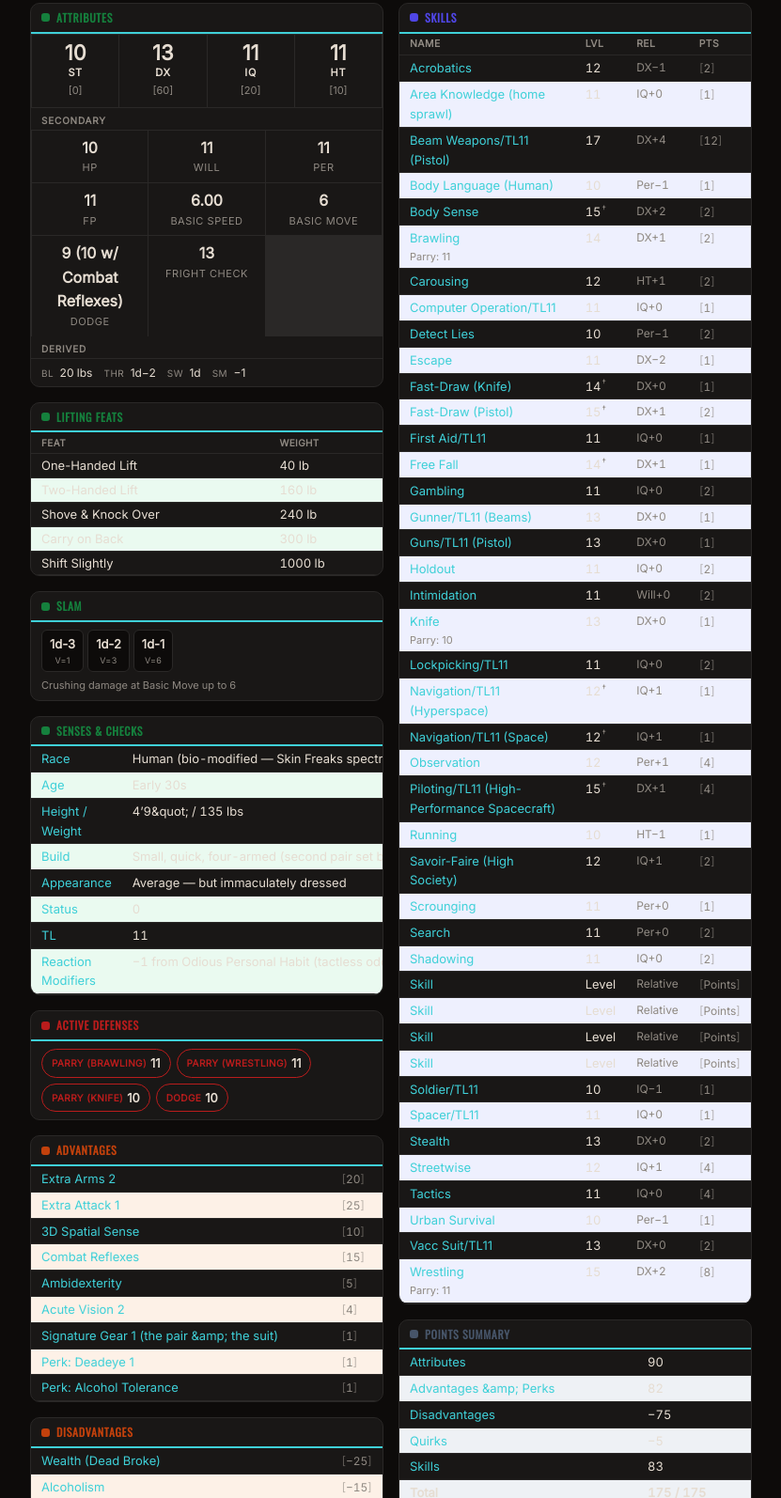
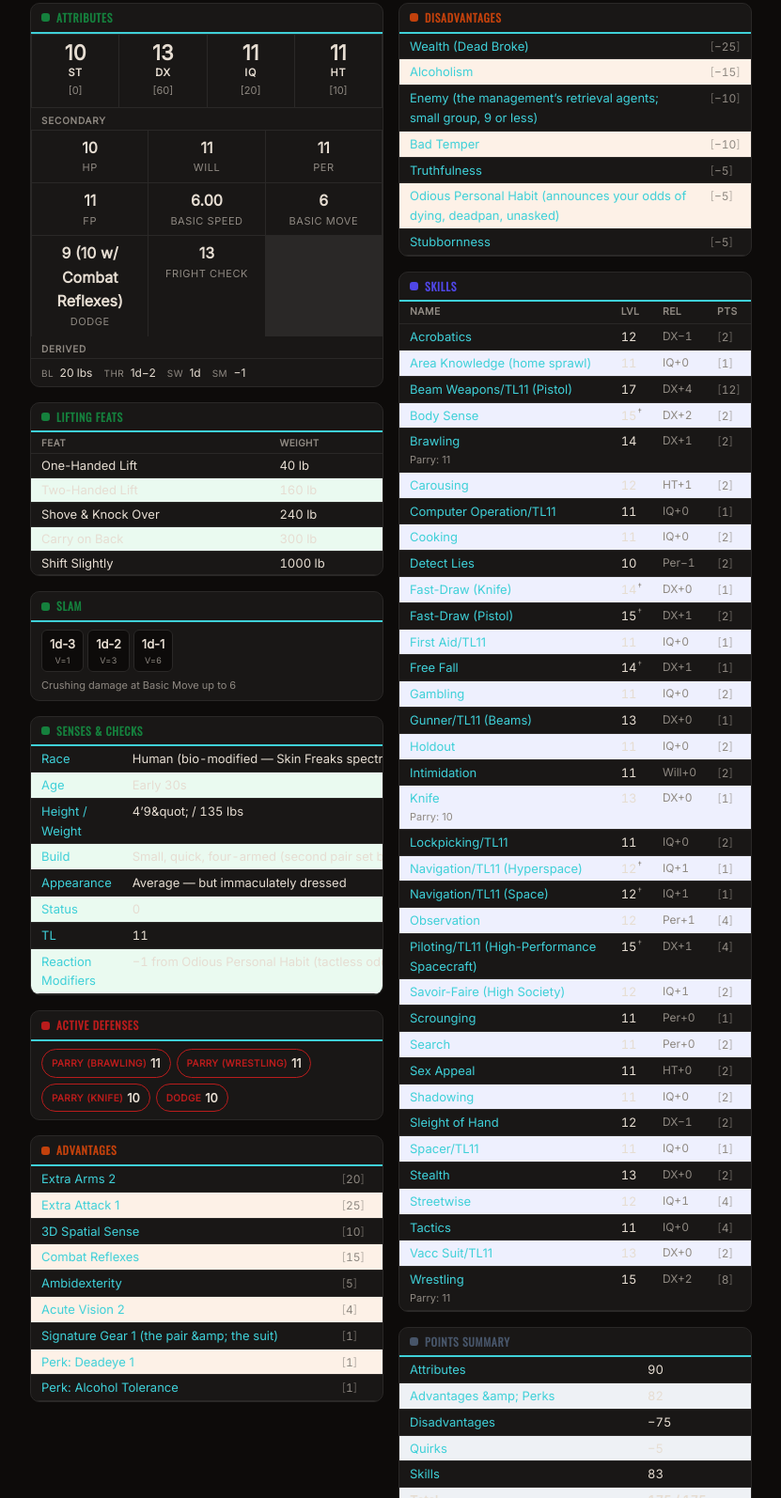
Before and after one commit to AntTheLimey/dead-end, a website: page docs/characters/pcs/ronin-sanchez.html in a window 1280 px wide. Shown: the part 588-2182 px from the top of the page at 94% size, without its empty margins (224-1055 px from the left). Drawn offline with nearby package versions, Linux system fonts and the light colour scheme.

Commit message:
Fix phantom skill rows on PC pages; add Ronin skill updates

```diff
--- a/docs/characters/pcs/ronin-sanchez.html
+++ b/docs/characters/pcs/ronin-sanchez.html
@@ -116,20 +116,18 @@
 <section class="blk cat-skill"><h2>Skills</h2><table><thead><tr><th>Name</th><th class="num">Lvl</th><th class="num">Rel</th><th class="num">Pts</th></tr></thead><tbody><tr><td class="nm">Acrobatics</td><td class="num">12</td><td class="num rel">DX−1</td><td class="num"><span class="cost">2</span></td></tr>
 <tr><td class="nm">Area Knowledge (home sprawl)</td><td class="num">11</td><td class="num rel">IQ+0</td><td class="num"><span class="cost">1</span></td></tr>
 <tr><td class="nm">Beam Weapons/TL11 (Pistol)</td><td class="num">17</td><td class="num rel">DX+4</td><td class="num"><span class="cost">12</span></td></tr>
-<tr><td class="nm">Body Language (Human)</td><td class="num">10</td><td class="num rel">Per−1</td><td class="num"><span class="cost">1</span></td></tr>
 <tr><td class="nm">Body Sense</td><td class="num">15<sup class="fn">†</sup></td><td class="num rel">DX+2</td><td class="num"><span class="cost">2</span></td></tr>
 <tr><td class="nm">Brawling<div class="subline">Parry: 11</div></td><td class="num">14</td><td class="num rel">DX+1</td><td class="num"><span class="cost">2</span></td></tr>
 <tr><td class="nm">Carousing</td><td class="num">12</td><td class="num rel">HT+1</td><td class="num"><span class="cost">2</span></td></tr>
 <tr><td class="nm">Computer Operation/TL11</td><td class="num">11</td><td class="num rel">IQ+0</td><td class="num"><span class="cost">1</span></td></tr>
+<tr><td class="nm">Cooking</td><td class="num">11</td><td class="num rel">IQ+0</td><td class="num"><span class="cost">2</span></td></tr>
 <tr><td class="nm">Detect Lies</td><td class="num">10</td><td class="num rel">Per−1</td><td class="num"><span class="cost">2</span></td></tr>
-<tr><td class="nm">Escape</td><td class="num">11</td><td class="num rel">DX−2</td><td class="num"><span class="cost">1</span></td></tr>
 <tr><td class="nm">Fast-Draw (Knife)</td><td class="num">14<sup class="fn">†</sup></td><td class="num rel">DX+0</td><td class="num"><span class="cost">1</span></td></tr>
 <tr><td class="nm">Fast-Draw (Pistol)</td><td class="num">15<sup class="fn">†</sup></td><td class="num rel">DX+1</td><td class="num"><span class="cost">2</span></td></tr>
 <tr><td class="nm">First Aid/TL11</td><td class="num">11</td><td class="num rel">IQ+0</td><td class="num"><span class="cost">1</span></td></tr>
 <tr><td class="nm">Free Fall</td><td class="num">14<sup class="fn">†</sup></td><td class="num rel">DX+1</td><td class="num"><span class="cost">1</span></td></tr>
 <tr><td class="nm">Gambling</td><td class="num">11</td><td class="num rel">IQ+0</td><td class="num"><span class="cost">2</span></td></tr>
 <tr><td class="nm">Gunner/TL11 (Beams)</td><td class="num">13</td><td class="num rel">DX+0</td><td class="num"><span class="cost">1</span></td></tr>
-<tr><td class="nm">Guns/TL11 (Pistol)</td><td class="num">13</td><td class="num rel">DX+0</td><td class="num"><span class="cost">1</span></td></tr>
 <tr><td class="nm">Holdout</td><td class="num">11</td><td class="num rel">IQ+0</td><td class="num"><span class="cost">2</span></td></tr>
 <tr><td class="nm">Intimidation</td><td class="num">11</td><td class="num rel">Will+0</td><td class="num"><span class="cost">2</span></td></tr>
 <tr><td class="nm">Knife<div class="subline">Parry: 10</div></td><td class="num">13</td><td class="num rel">DX+0</td><td class="num"><span class="cost">1</span></td></tr>
@@ -138,21 +136,16 @@
 <tr><td class="nm">Navigation/TL11 (Space)</td><td class="num">12<sup class="fn">†</sup></td><td class="num rel">IQ+1</td><td class="num"><span class="cost">1</span></td></tr>
 <tr><td class="nm">Observation</td><td class="num">12</td><td class="num rel">Per+1</td><td class="num"><span class="cost">4</span></td></tr>
 <tr><td class="nm">Piloting/TL11 (High-Performance Spacecraft)</td><td class="num">15<sup class="fn">†</sup></td><td class="num rel">DX+1</td><td class="num"><span class="cost">4</span></td></tr>
-<tr><td class="nm">Running</td><td class="num">10</td><td class="num rel">HT−1</td><td class="num"><span class="cost">1</span></td></tr>
 <tr><td class="nm">Savoir-Faire (High Society)</td><td class="num">12</td><td class="num rel">IQ+1</td><td class="num"><span class="cost">2</span></td></tr>
 <tr><td class="nm">Scrounging</td><td class="num">11</td><td class="num rel">Per+0</td><td class="num"><span class="cost">1</span></td></tr>
 <tr><td class="nm">Search</td><td class="num">11</td><td class="num rel">Per+0</td><td class="num"><span class="cost">2</span></td></tr>
+<tr><td class="nm">Sex Appeal</td><td class="num">11</td><td class="num rel">HT+0</td><td class="num"><span class="cost">2</span></td></tr>
 <tr><td class="nm">Shadowing</td><td class="num">11</td><td class="num rel">IQ+0</td><td class="num"><span class="cost">2</span></td></tr>
-<tr><td class="nm">Skill</td><td class="num">Level</td><td class="num rel">Relative</td><td class="num"><span class="cost">Points</span></td></tr>
-<tr><td class="nm">Skill</td><td class="num">Level</td><td class="num rel">Relative</td><td class="num"><span class="cost">Points</span></td></tr>
-<tr><td class="nm">Skill</td><td class="num">Level</td><td class="num rel">Relative</td><td class="num"><span class="cost">Points</span></td></tr>
-<tr><td class="nm">Skill</td><td class="num">Level</td><td class="num rel">Relative</td><td class="num"><span class="cost">Points</span></td></tr>
-<tr><td class="nm">Soldier/TL11</td><td class="num">10</td><td class="num rel">IQ−1</td><td class="num"><span class="cost">1</span></td></tr>
+<tr><td class="nm">Sleight of Hand</td><td class="num">12</td><td class="num rel">DX−1</td><td class="num"><span class="cost">2</span></td></tr>
 <tr><td class="nm">Spacer/TL11</td><td class="num">11</td><td class="num rel">IQ+0</td><td class="num"><span class="cost">1</span></td></tr>
 <tr><td class="nm">Stealth</td><td class="num">13</td><td class="num rel">DX+0</td><td class="num"><span class="cost">2</span></td></tr>
 <tr><td class="nm">Streetwise</td><td class="num">12</td><td class="num rel">IQ+1</td><td class="num"><span class="cost">4</span></td></tr>
 <tr><td class="nm">Tactics</td><td class="num">11</td><td class="num rel">IQ+0</td><td class="num"><span class="cost">4</span></td></tr>
-<tr><td class="nm">Urban Survival</td><td class="num">10</td><td class="num rel">Per−1</td><td class="num"><span class="cost">1</span></td></tr>
 <tr><td class="nm">Vacc Suit/TL11</td><td class="num">13</td><td class="num rel">DX+0</td><td class="num"><span class="cost">2</span></td></tr>
 <tr><td class="nm">Wrestling<div class="subline">Parry: 11</div></td><td class="num">15</td><td class="num rel">DX+2</td><td class="num"><span class="cost">8</span></td></tr></tbody></table></section>
 <section class="blk cat-points"><h2>Points Summary</h2><table><tbody><tr><td class="nm">Attributes</td><td class="num">90</td></tr>
@@ -274,6 +267,9 @@
 stubbornness), and the Enemy (former master’s family → “the management”). <strong>Cut by Tim’s rules:</strong>
 Wealth (Wealthy) — inverted to Dead Broke, which <em>is</em> the story now. <strong>Cut for the new tone:</strong>
 Bloodlust, Callous, Guilt Complex, Revulsion — replaced by the K-2SO suite.</p>
+<p><strong>Sean’s additions (2026-07-03):</strong> Cooking 11, Sleight of Hand 12, and Sex Appeal 11 added; card
+playing was already covered by Gambling 11. Funded by cutting six filler points: Soldier, Running,
+Urban Survival, Escape, Body Language, and the redundant Guns (Pistol) — see the skill-table notes.</p>
 <p><strong>The K-2SO suite (Sean’s request):</strong> Truthfulness (can’t flatter, can’t soften), Odious Personal
 Habit (quotes your survival odds, deadpan, unasked), Bad Temper (the mood swings), Stubbornness,
 plus quirks 1 and 5. Flavored as conditioning damage: the threat-assessment wetware runs
```
Also changed, not shown: docs/characters/pcs/rock-lavey.html (+0 -5 lines).
